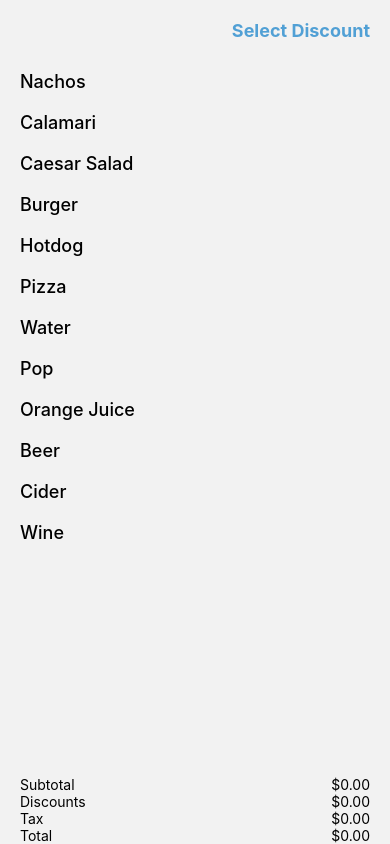
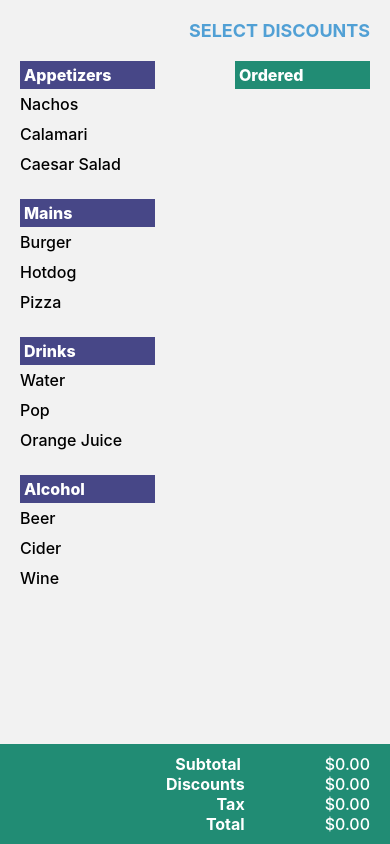
Before and after one commit to derekrsargent/react-native-tb, a React Native app: screen / in a window 390 px wide. Built offline with nearby package versions, Linux system fonts and the light colour scheme.

Commit message:
add formatting

```diff
--- a/src/data/data.ts
+++ b/src/data/data.ts
@@ -1,28 +1,6 @@
-export enum Category {
-  'Appetizers',
-  'Mains',
-  'Drinks',
-  'Alcohol',
-}
+import {Category, DiscountType} from '../types/types';
 
-export enum DiscountType {
-  'Dollars',
-  'Percentage',
-}
-
-export type Item = {
-  id: number;
-  name: string;
-  category: Category;
-  price: number;
-};
-
-export type Discount = {
-  id: number;
-  name: string;
-  value: number;
-  type: DiscountType;
-};
+import type {Discount, Item} from '../types/types';
 
 export const data: Item[] = [
   {id: 0, name: 'Nachos', category: Category.Appetizers, price: 13.99},
@@ -40,7 +18,7 @@ export const data: Item[] = [
 ];
 
 export const discounts: Discount[] = [
-  {id: 0, name: '10%', value: 0.1, type: DiscountType.Percentage},
-  {id: 1, name: '20%', value: 0.2, type: DiscountType.Percentage},
-  {id: 2, name: '$5.00', value: 5, type: DiscountType.Dollars},
+  {id: 0, name: '$5.00 off', value: 5, type: DiscountType.Dollars},
+  {id: 1, name: '20% off', value: 0.2, type: DiscountType.Percentage},
+  {id: 2, name: '10% off', value: 0.1, type: DiscountType.Percentage},
 ];
--- a/src/screens/Discounts.tsx
+++ b/src/screens/Discounts.tsx
@@ -32,9 +32,12 @@ const DiscountsScreen = ({route}: {route: any}) => {
       <TouchableOpacity
         onPress={() =>
           navigation.navigate('Main', {discountIds: selectedDiscounts})
-        }>
-        <Text>Click me</Text>
+        }
+        style={styles.header}>
+        <Icon name="arrow-back" size={30} color="#404040" />
+        <Text style={styles.headerText}>Back to Order</Text>
       </TouchableOpacity>
+      <View style={styles.discountSection}>
         {discounts.map(discount => (
           <TouchableOpacity
             key={discount.id}
@@ -46,6 +49,7 @@ const DiscountsScreen = ({route}: {route: any}) => {
             )}
           </TouchableOpacity>
         ))}
+      </View>
     </View>
   );
 };
@@ -59,10 +63,27 @@ const styles = StyleSheet.create({
     fontWeight: '500',
     margin: 10,
   },
+  header: {
+    flexDirection: 'row',
+    alignItems: 'center',
+    marginTop: 10,
+    marginLeft: 15,
+  },
+  headerText: {
+    fontSize: 24,
+    fontWeight: '700',
+    margin: 10,
+    color: '#404040',
+  },
   discount: {
     flexDirection: 'row',
     justifyContent: 'space-between',
+    alignItems: 'center',
     margin: 10,
+    marginRight: 15,
+  },
+  discountSection: {
+    marginTop: 30,
   },
 });
 
--- a/src/screens/Main.tsx
+++ b/src/screens/Main.tsx
@@ -2,6 +2,7 @@ import React, {useCallback, useEffect, useState} from 'react';
 import {FlatList, TouchableOpacity, Text, StyleSheet, View} from 'react-native';
 import {useFocusEffect, useNavigation} from '@react-navigation/native';
 import Swipeable from 'react-native-gesture-handler/Swipeable';
+import Icon from 'react-native-vector-icons/Ionicons';
 import {data} from '../data/data';
 import {
   calculateAlcoholTax,
@@ -13,12 +14,12 @@ import {
 
 import type {RootStackParamList} from '../../App';
 import type {NavigationProp} from '@react-navigation/native';
-import type {Item} from '../data/data';
+import {Category, Item} from '../types/types';
 
 const RightActions = () => {
   return (
     <View style={styles.leftAction}>
-      <Text>Delete</Text>
+      <Icon name="trash-outline" size={20} color="white" />
     </View>
   );
 };
@@ -33,10 +34,10 @@ const SwipeableItem = ({
   return (
     <Swipeable
       renderRightActions={RightActions}
-      rightThreshold={0.1}
+      rightThreshold={0.2}
       onSwipeableOpen={onSwipeFromRight}>
       <View style={styles.listItem}>
-        <Text>{item.name}</Text>
+        <Text style={styles.ordered}>{item.name}</Text>
       </View>
     </Swipeable>
   );
@@ -52,6 +53,23 @@ const SelectableItem = ({item, onPress}: {item: Item; onPress: () => void}) => {
   );
 };
 
+let prevCategory = Category.Alcohol;
+
+const RenderSelectableItem = (item: Item, onPress: (item: Item) => void) => {
+  if (item.category !== prevCategory) {
+    prevCategory = item.category;
+    return (
+      <View style={{marginTop: prevCategory !== Category.Appetizers ? 20 : 0}}>
+        <Text style={styles.categoryHeading}>{Category[prevCategory]}</Text>
+        <SelectableItem item={item} onPress={() => onPress(item)} />
+      </View>
+    );
+  } else {
+    return <SelectableItem item={item} onPress={() => onPress(item)} />;
+  }
+};
+
+// TODO: route type
 const MainScreen = ({route}: {route: any}) => {
   const navigation: NavigationProp<RootStackParamList> = useNavigation();
   const [ordered, setOrdered] = useState<Item[]>();
@@ -59,19 +77,13 @@ const MainScreen = ({route}: {route: any}) => {
   const [discounts, setDiscounts] = useState(0);
   const [tax, setTax] = useState(0);
   const [total, setTotal] = useState(0);
-  const [selectedDiscounts, setSelectedDiscounts] = useState<number[]>([69]);
+  const [selectedDiscounts, setSelectedDiscounts] = useState<number[]>([]);
 
   useFocusEffect(
     useCallback(() => {
       setSelectedDiscounts(route?.params?.discountIds);
     }, [route?.params?.discountIds]),
   );
-
-  // TODO: remove
-  useEffect(() => {
-    console.log('In Main');
-    console.log(selectedDiscounts);
-  }, [selectedDiscounts]);
 
   const handleOnPress = (item: Item) => {
     ordered
@@ -89,17 +101,19 @@ const MainScreen = ({route}: {route: any}) => {
   useEffect(() => {
     if (ordered) {
       const _subtotal = calculateSubtotal(ordered);
-      const _discounts = 0;
-      const _tax = 0;
-
       setSubtotal(_subtotal);
-      setDiscounts(calculateDiscounts(_subtotal));
+      setDiscounts(
+        calculateDiscounts({
+          subtotal: _subtotal,
+          discountIds: selectedDiscounts,
+        }),
+      );
       setTax(calculateTax(_subtotal) + calculateAlcoholTax(ordered));
       setTotal(
-        calculateTotal({subtotal: _subtotal, tax: _tax, discounts: _discounts}),
+        calculateTotal({subtotal: _subtotal, discountIds: selectedDiscounts}),
       );
     }
-  }, [ordered]);
+  }, [ordered, selectedDiscounts]);
 
   return (
     <View style={styles.container}>
@@ -109,16 +123,18 @@ const MainScreen = ({route}: {route: any}) => {
             navigation.navigate('Discounts', {discountIds: selectedDiscounts})
           }
           style={styles.button}>
-          <Text style={styles.buttonText}>Select Discount</Text>
+          <Text style={styles.buttonText}>SELECT DISCOUNTS</Text>
         </TouchableOpacity>
         <View style={styles.columns}>
+          <View style={styles.container}>
             <FlatList
               data={data}
               keyExtractor={item => item.id.toString()}
-            renderItem={({item}) => (
-              <SelectableItem item={item} onPress={() => handleOnPress(item)} />
-            )}
+              renderItem={({item}) => RenderSelectableItem(item, handleOnPress)}
             />
+          </View>
+          <View style={styles.orderContainer}>
+            <Text style={styles.orderHeading}>Ordered</Text>
             <FlatList
               data={ordered}
               keyExtractor={item => item.id.toString()}
@@ -131,18 +147,19 @@ const MainScreen = ({route}: {route: any}) => {
             />
           </View>
         </View>
-      <View style={styles.columns}>
-        <View>
-          <Text>Subtotal </Text>
-          <Text>Discounts</Text>
-          <Text>Tax</Text>
-          <Text>Total</Text>
       </View>
-        <View>
-          <Text>{formatNumber(subtotal)}</Text>
-          <Text>{formatNumber(discounts)}</Text>
-          <Text>{formatNumber(tax)}</Text>
-          <Text>{formatNumber(total)}</Text>
+      <View style={styles.bill}>
+        <View style={styles.primaryTextContainer}>
+          <Text style={styles.primaryText}>Subtotal </Text>
+          <Text style={styles.primaryText}>Discounts</Text>
+          <Text style={styles.primaryText}>Tax</Text>
+          <Text style={styles.primaryText}>Total</Text>
+        </View>
+        <View style={styles.secondaryTextContainer}>
+          <Text style={styles.secondaryText}>{formatNumber(subtotal)}</Text>
+          <Text style={styles.secondaryText}>{formatNumber(discounts)}</Text>
+          <Text style={styles.secondaryText}>{formatNumber(tax)}</Text>
+          <Text style={styles.secondaryText}>{formatNumber(total)}</Text>
         </View>
       </View>
     </View>
@@ -164,25 +181,76 @@ const styles = StyleSheet.create({
   container: {
     flex: 1,
   },
+  orderContainer: {
+    flex: 1,
+    paddingLeft: 80,
+  },
   columns: {
     flexDirection: 'row',
     justifyContent: 'space-between',
     paddingHorizontal: 20,
   },
+  bill: {
+    flexDirection: 'row',
+    justifyContent: 'flex-end',
+    paddingHorizontal: 20,
+    paddingVertical: 10,
+    backgroundColor: '#218c74',
+  },
   leftAction: {
     flex: 1,
-    backgroundColor: 'red',
+    borderRadius: 5,
+    backgroundColor: '#ff5252',
     justifyContent: 'center',
+    alignItems: 'flex-end',
+    paddingRight: 10,
   },
   listItem: {
     flex: 1,
-    height: 40,
+    height: 32,
+    justifyContent: 'center',
+    marginBottom: 10,
   },
   text: {
-    fontSize: 18,
+    fontSize: 16,
     fontWeight: '500',
-    margin: 10,
+    margin: 5,
     marginLeft: 0,
+  },
+  primaryText: {
+    fontWeight: '700',
+    fontSize: 16,
+    color: 'white',
+  },
+  primaryTextContainer: {
+    alignItems: 'flex-end',
+  },
+  secondaryText: {
+    fontWeight: '500',
+    fontSize: 16,
+    color: 'white',
+  },
+  secondaryTextContainer: {
+    marginLeft: 80,
+  },
+  ordered: {
+    fontSize: 16,
+    fontWeight: '500',
+    color: '#2c2c54',
+  },
+  categoryHeading: {
+    backgroundColor: '#474787',
+    fontSize: 16,
+    fontWeight: '800',
+    color: 'white',
+    padding: 4,
+  },
+  orderHeading: {
+    backgroundColor: '#218c74',
+    fontSize: 16,
+    fontWeight: '800',
+    color: 'white',
+    padding: 4,
   },
 });
 
--- /dev/null
+++ b/src/types/types.ts
@@ -0,0 +1,25 @@
+export enum Category {
+  'Appetizers',
+  'Mains',
+  'Drinks',
+  'Alcohol',
+}
+
+export enum DiscountType {
+  'Dollars',
+  'Percentage',
+}
+
+export type Item = {
+  id: number;
+  name: string;
+  category: Category;
+  price: number;
+};
+
+export type Discount = {
+  id: number;
+  name: string;
+  value: number;
+  type: DiscountType;
+};
--- a/src/utils/utils.ts
+++ b/src/utils/utils.ts
@@ -1,6 +1,7 @@
-import {Category} from '../data/data';
+import {Category, DiscountType} from '../types/types';
+import {discounts} from '../data/data';
 
-import type {Item} from '../data/data';
+import type {Item} from '../types/types';
 
 export const calculateAlcoholTax = (ordered: Item[]) => {
   let alcoholPrice = 0;
@@ -12,8 +13,32 @@ export const calculateAlcoholTax = (ordered: Item[]) => {
   return alcoholPrice * 0.1;
 };
 
-export const calculateDiscounts = (subtotal: number) => {
-  return subtotal * 0.2;
+export const calculateDiscounts = ({
+  subtotal,
+  discountIds,
+}: {
+  subtotal: number;
+  discountIds: number[];
+}) => {
+  let discountedSubtotal = subtotal;
+  let totalDiscount = 0;
+
+  if (!discountIds) {
+    return 0;
+  }
+
+  discountIds.map(discountId => {
+    if (discounts[discountId].type === DiscountType.Dollars) {
+      totalDiscount += discounts[discountId].value;
+      discountedSubtotal -= discounts[discountId].value;
+      console.log(discountedSubtotal);
+    } else {
+      totalDiscount += discountedSubtotal * discounts[discountId].value;
+      discountedSubtotal -= discountedSubtotal * discounts[discountId].value;
+      console.log(discountedSubtotal);
+    }
+  });
+  return Math.round(totalDiscount * 100) / 100;
 };
 
 export const calculateSubtotal = (ordered: Item[]) => {
@@ -27,13 +52,15 @@ export const calculateTax = (subtotal: number) => {
 };
 
 export const calculateTotal = ({
-  discounts,
+  discountIds,
   subtotal,
-  tax,
 }: {
-  discounts: number;
+  discountIds: number[];
   subtotal: number;
-  tax: number;
 }) => {
-  return subtotal + tax - discounts;
+  return (
+    subtotal +
+    calculateTax(subtotal) -
+    calculateDiscounts({subtotal, discountIds})
+  );
 };
```
Also changed, not shown: .eslintrc.js, 1 other file (tests, documents, lock files or other folders). Lines whose indentation alone changed are shown as unchanged.
